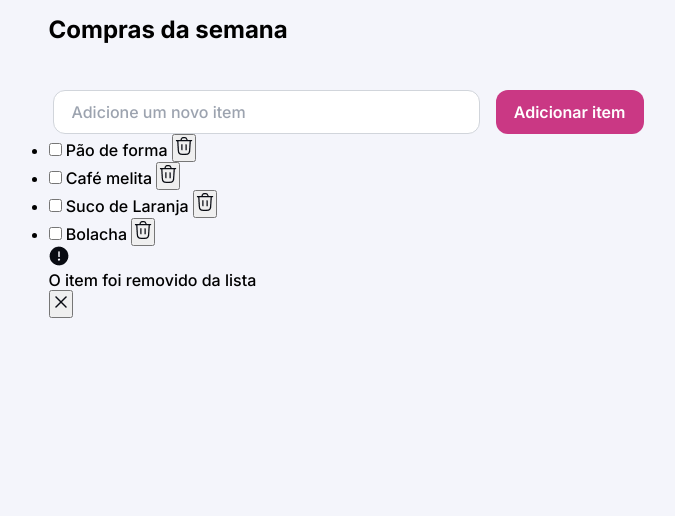
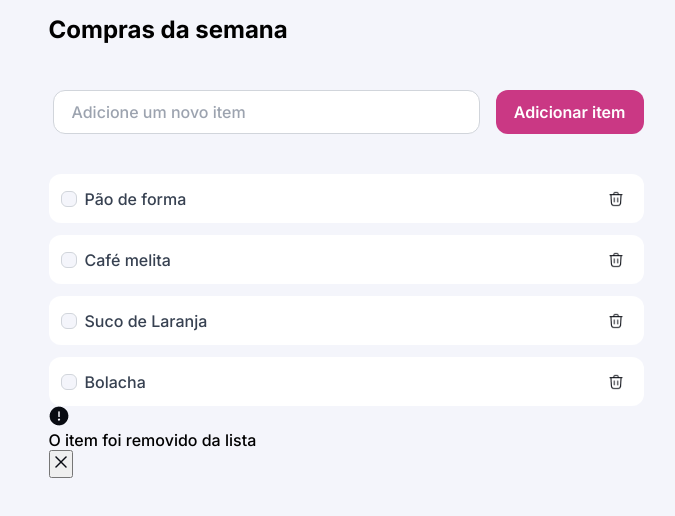
Before and after one commit to williammpDev/quicklist, a plain HTML site: page index.html in a window 1280 px wide. Shown: the part 148-664 px from the top of the page, without its empty margins (294-969 px from the left). Drawn offline with Linux system fonts and the light colour scheme.

Commit message:
refactor: consolidate list styles and adjust item spacing

```diff
--- a/style.css
+++ b/style.css
@@ -89,8 +89,7 @@ h2 {
   display: flex;
   align-items: center;
   gap: 16px;
-  padding-top: 44px;
-  padding-left: 4px;
+  padding: 44px 0 40px 4px;
 }
 
 .add-item input {
@@ -131,3 +130,68 @@ h2 {
 .add-item button:hover {
   background-color: var(--color-brand-hover);
 }
+
+.list {
+  list-style: none;
+  display: flex;
+  flex-direction: column;
+  gap: 12px;
+}
+
+.list li {
+  display: flex;
+  justify-content: space-between;
+  align-items: center;
+  gap: 12px;
+  padding: 8.5px 12px;
+  background-color: var(--background-secondary);
+  border-radius: 12px;
+}
+
+.list label {
+  display: flex;
+  align-items: center;
+  gap: 8px;
+  cursor: pointer;
+}
+
+.list span {
+  color: var(--content-secondary);
+}
+
+label input[type="checkbox"] {
+  background-color: var(--background-primary);
+  border: 1px solid var(--border-primary);
+  cursor: pointer;
+  width: 16px;
+  height: 16px;
+  appearance: none;
+  border-radius: 6px;
+  position: relative;
+}
+
+label input[type="checkbox"]:hover {
+  background-color: var(--background-secondary);
+  border-color: var(--border-hover);
+}
+
+label input[type="checkbox"]:checked {
+  background-color: var(--color-brand);
+  border-color: var(--color-brand);
+}
+
+.list button {
+  background-color: transparent;
+  border: none;
+  width: 32px;
+  height: 32px;
+  display: flex;
+  align-items: center;
+  justify-content: center;
+  cursor: pointer;
+}
+
+.list img {
+  width: 16px;
+  height: 16px;
+}
```
